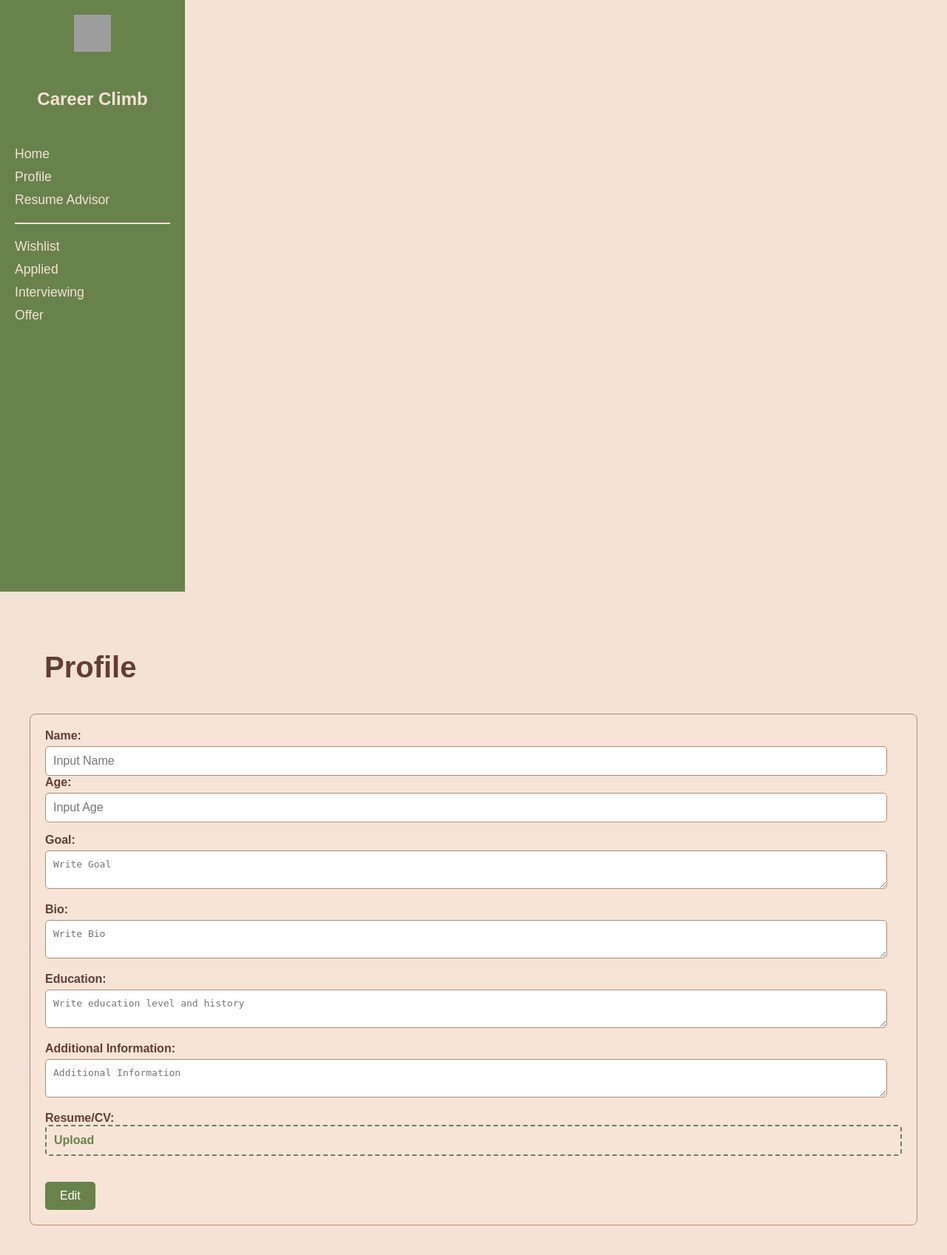
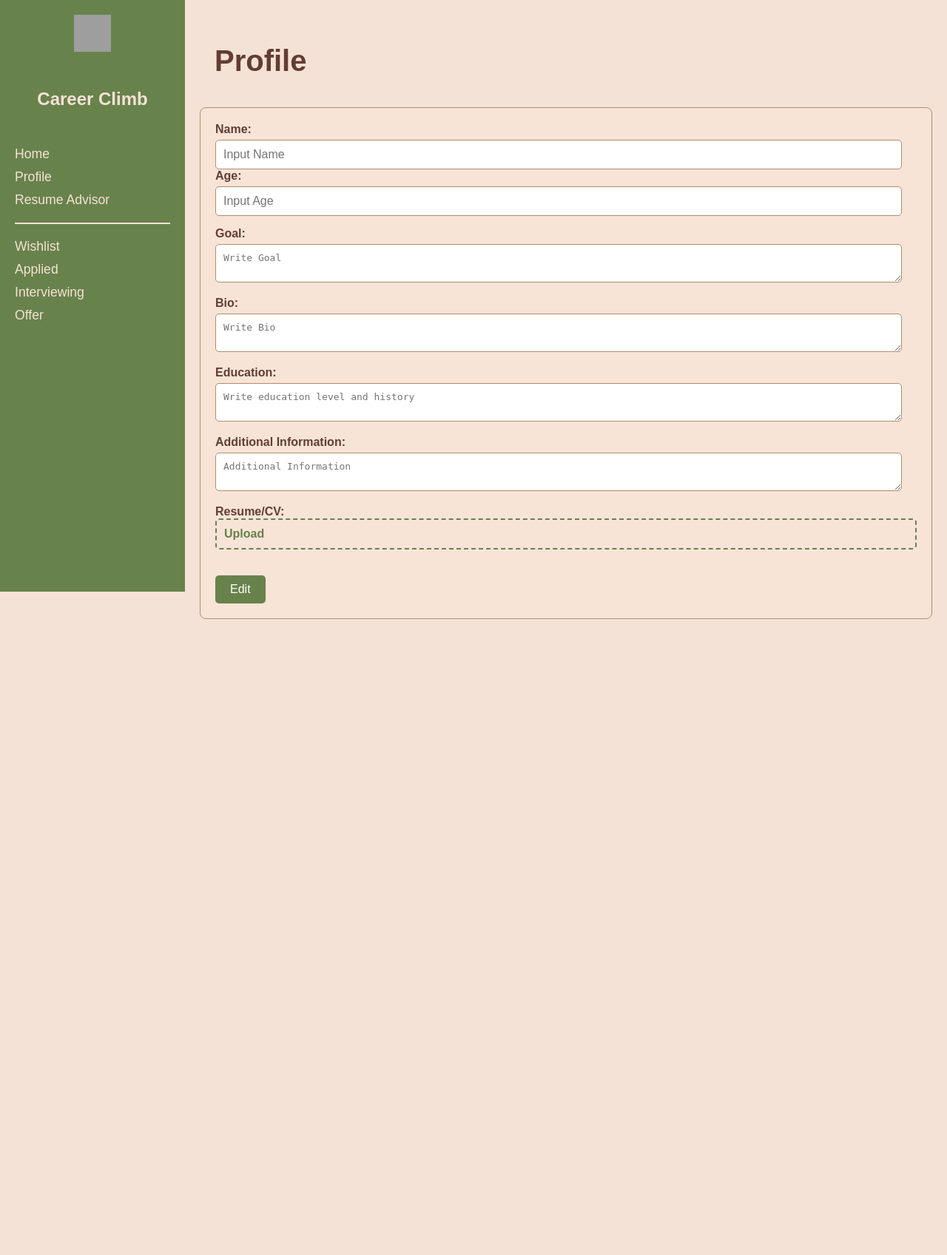
Before and after one commit to apandamedic/CareerClimb, a Django app: page /profile/ in a window 1280 px wide. Shown: the whole page at 74% size. After the commit the page ends 837 px from the top, so only its background shows below. Run offline with Django 5.2, Linux system fonts and the light colour scheme; grey boxes are pictures that could not be loaded.

Commit message:
made a flex conatiner in the navbar css so that the profile form can be next to the navbar

```diff
--- a/myapp/static/css/styles.css
+++ b/myapp/static/css/styles.css
@@ -48,6 +48,13 @@ p {
 /*******************************************************************/
 
 /* Navbar Styling */
+
+.container {
+    display: flex;                   /* Use flexbox to align sidebar and profile */
+    height: 100vh;                   /* Full height for sidebar */
+    align-items: flex-start;         /* Align items to the top */
+}
+
 .sidebar {
     width: 250px;
     background-color: #68824b;
@@ -98,7 +105,7 @@ p {
 /* Profile Styling */
 .profile {
     flex: 1;
-    padding: 40px;
+    padding: 20px;
 }
 
 .profile h1 {
@@ -163,7 +170,16 @@ button[type="submit"]:hover {
     background-color: #506a38;
 }
 
-
+.footer {
+    background-color: #f5e2d6;       /* Same background color as body for consistency */
+    color: #633D34;                  /* Footer text color */
+    text-align: center;              /* Center text alignment */
+    padding: 20px;
+    width: 100%;                     /* Full width */
+    font-family: Arial, sans-serif;   /* Consistent font */
+    box-shadow: 0 -2px 5px rgba(0, 0, 0, 0.2); /* Subtle shadow for depth */
+    margin-top: auto;                /* Push footer to the bottom when content is not enough */
+}
 /*******************************************************************/
 
 /* Add/Edit Job Details Styling */
```
